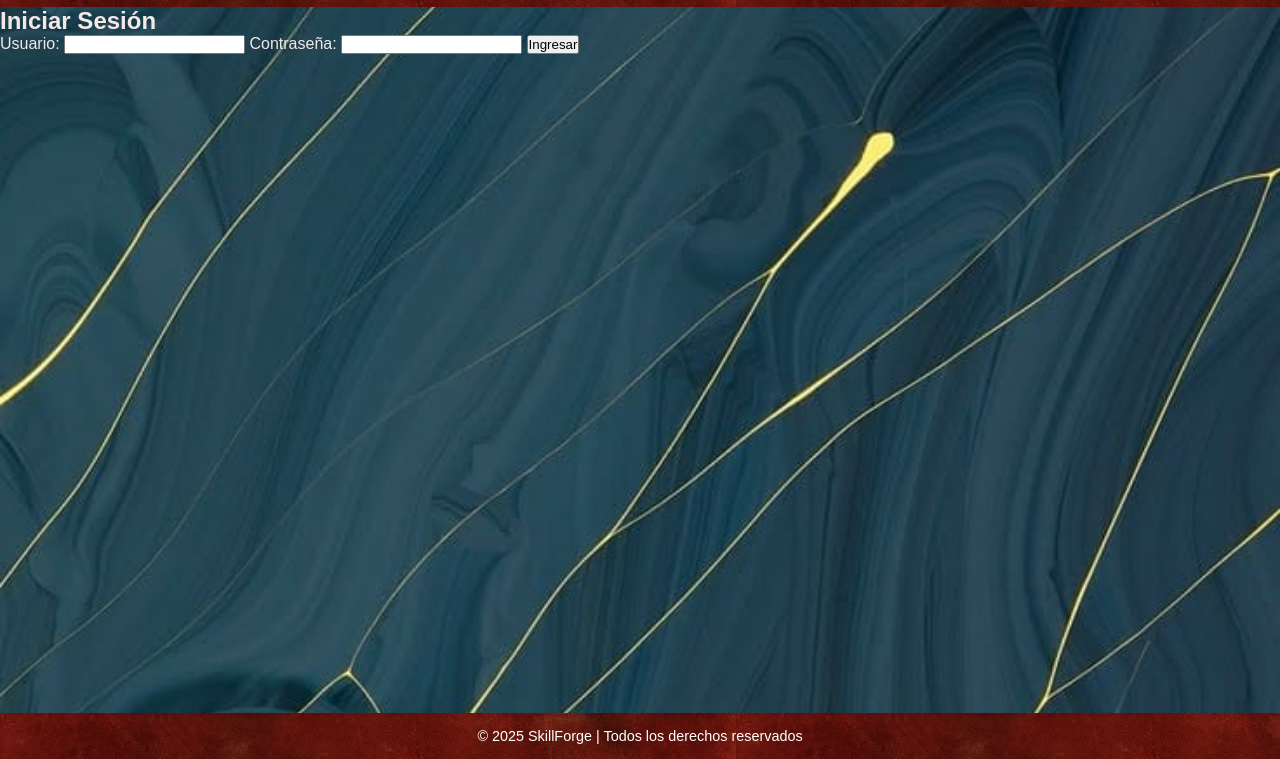
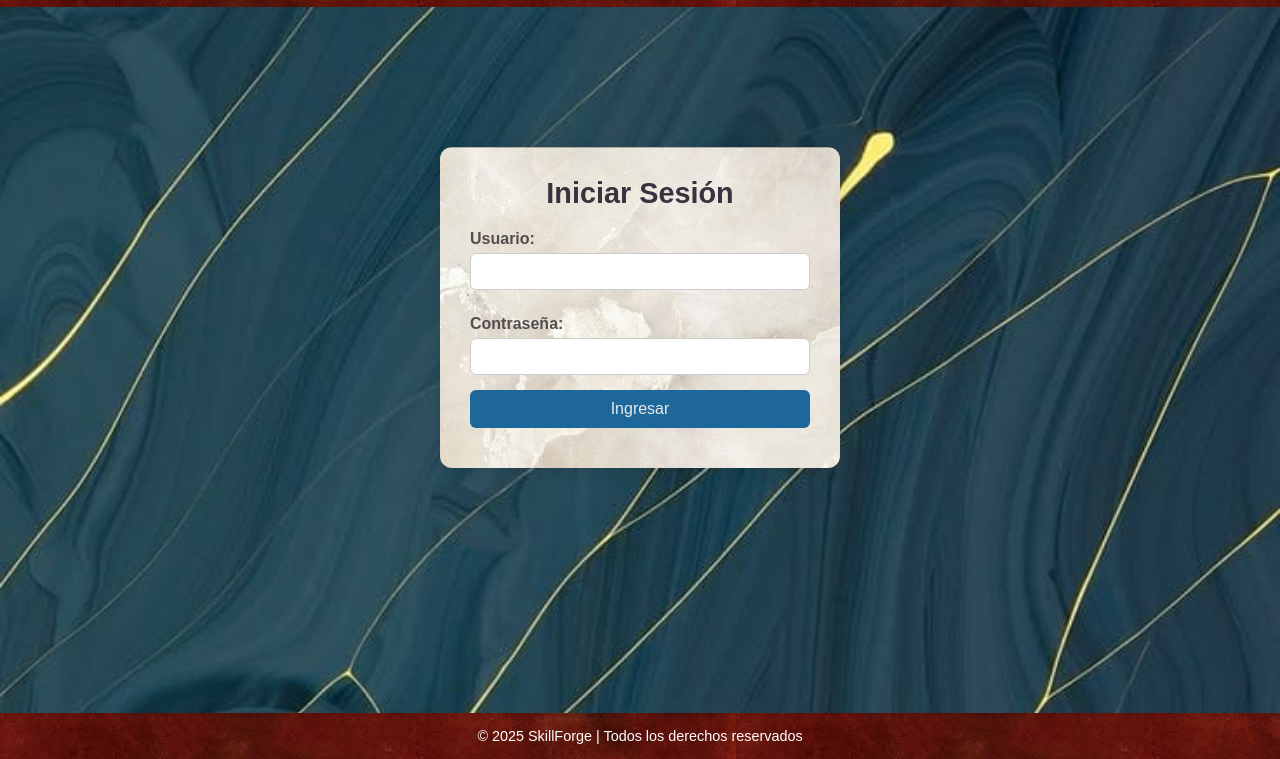
Before and after one commit to DannaMajhli/Examen2doParcial_Gina, a plain HTML site: page front/login.html in a window 1280 px wide. Shown: the part 41-800 px from the top of the page. Drawn offline with Linux system fonts and the light colour scheme.

Commit message:
"Diseño del login y agregue el logo a los demas html - Danna"

```diff
--- a/front/css/estilos.css
+++ b/front/css/estilos.css
@@ -194,3 +194,65 @@ footer {
     color: white;
     font-size: 0.9rem;
 }
+
+
+/***** Login Formulario ******/
+.login-container {
+    display: flex;
+    justify-content: center;
+    align-items: center;
+    min-height: 75vh;
+}
+
+.login-box {
+    background-image: url('../img/fondologin.jpg');
+    padding: 30px;
+    border-radius: 12px;
+    box-shadow: 0 4px 15px rgba(0,0,0,0.1);
+    width: 100%;
+    max-width: 400px;
+    text-align: center;
+}
+
+.login-box h2 {
+    margin-bottom: 20px;
+    font-size: 1.8rem;
+    color: #37343f;
+}
+
+.login-box label {
+    display: block;
+    text-align: left;
+    margin: 10px 0 5px;
+    font-weight: bold;
+    color: #544d4d;
+}
+
+.login-box input {
+    width: 100%;
+    padding: 10px;
+    margin-bottom: 15px;
+    border: 1px solid #ccc;
+    border-radius: 6px;
+}
+
+.login-box .btn {
+    width: 100%;
+    padding: 10px;
+    background-color: #1e679b;
+    color: rgb(231, 234, 233);
+    border: none;
+    border-radius: 6px;
+    cursor: pointer;
+    font-size: 1rem;
+    transition: 0.3s;
+}
+
+.login-box .btn:hover {
+    opacity: 0.9;
+}
+
+#loginMessage {
+    margin-top: 10px;
+    font-size: 0.9rem;
+}
--- a/front/login.html
+++ b/front/login.html
@@ -21,7 +21,9 @@
         </nav>
     </header>
 
+    <!-- FORMULARIO LOGIN -->
     <main class="login-container">
+        <div class="login-box">
             <h2>Iniciar Sesión</h2>
             <form id="loginForm">
                 <label for="user">Usuario:</label>
@@ -32,8 +34,8 @@
 
                 <button type="submit" class="btn">Ingresar</button>
             </form>
-
             <p id="loginMessage"></p>
+        </div>
     </main>
 
     <footer id="main-footer">
```
Also changed, not shown: front/contacto.html (+1 -1 lines), front/index.html (+1 -1 lines), front/nosotros.html (+1 -1 lines), front/img/fondologin.jpg (added). Lines whose indentation alone changed are shown as unchanged.
